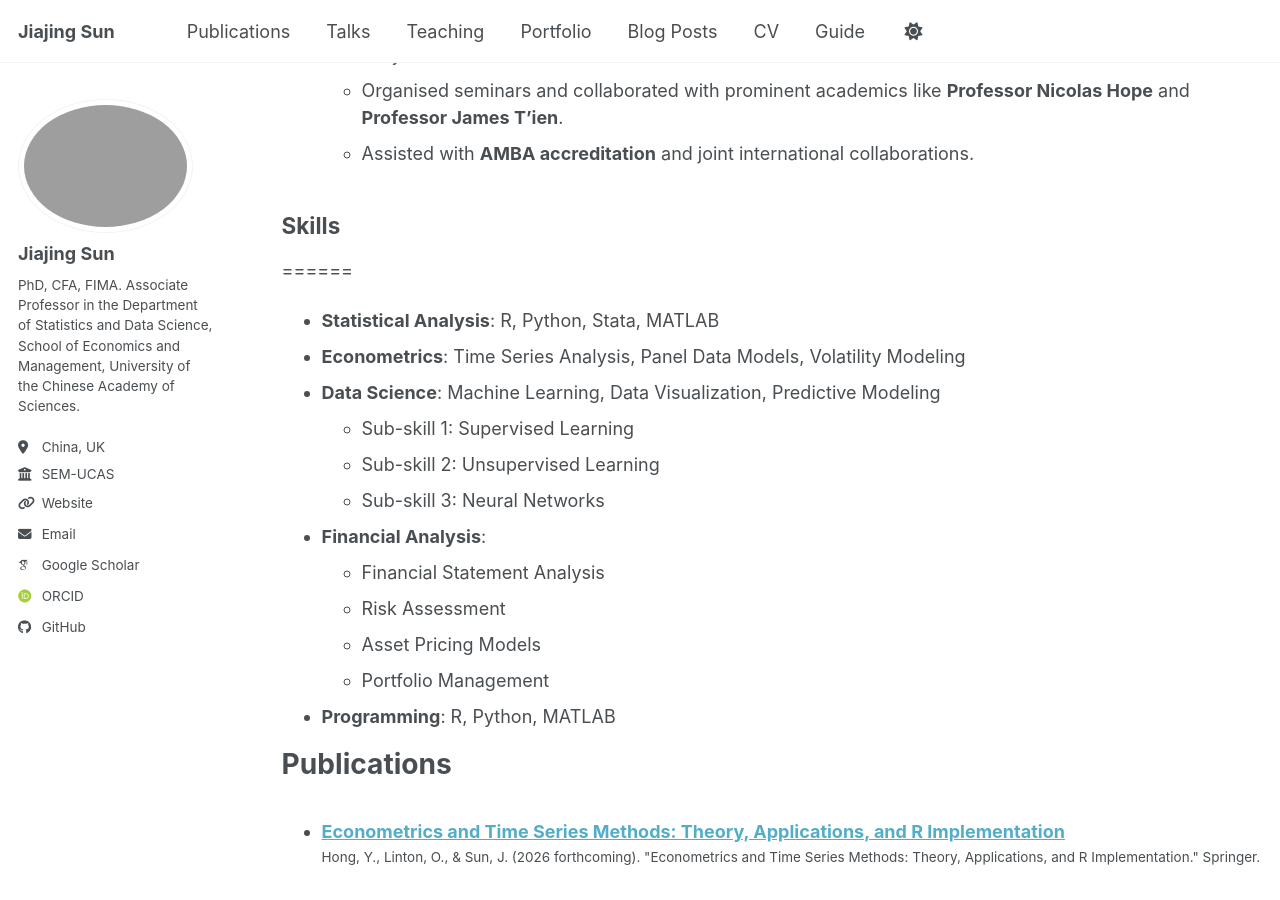
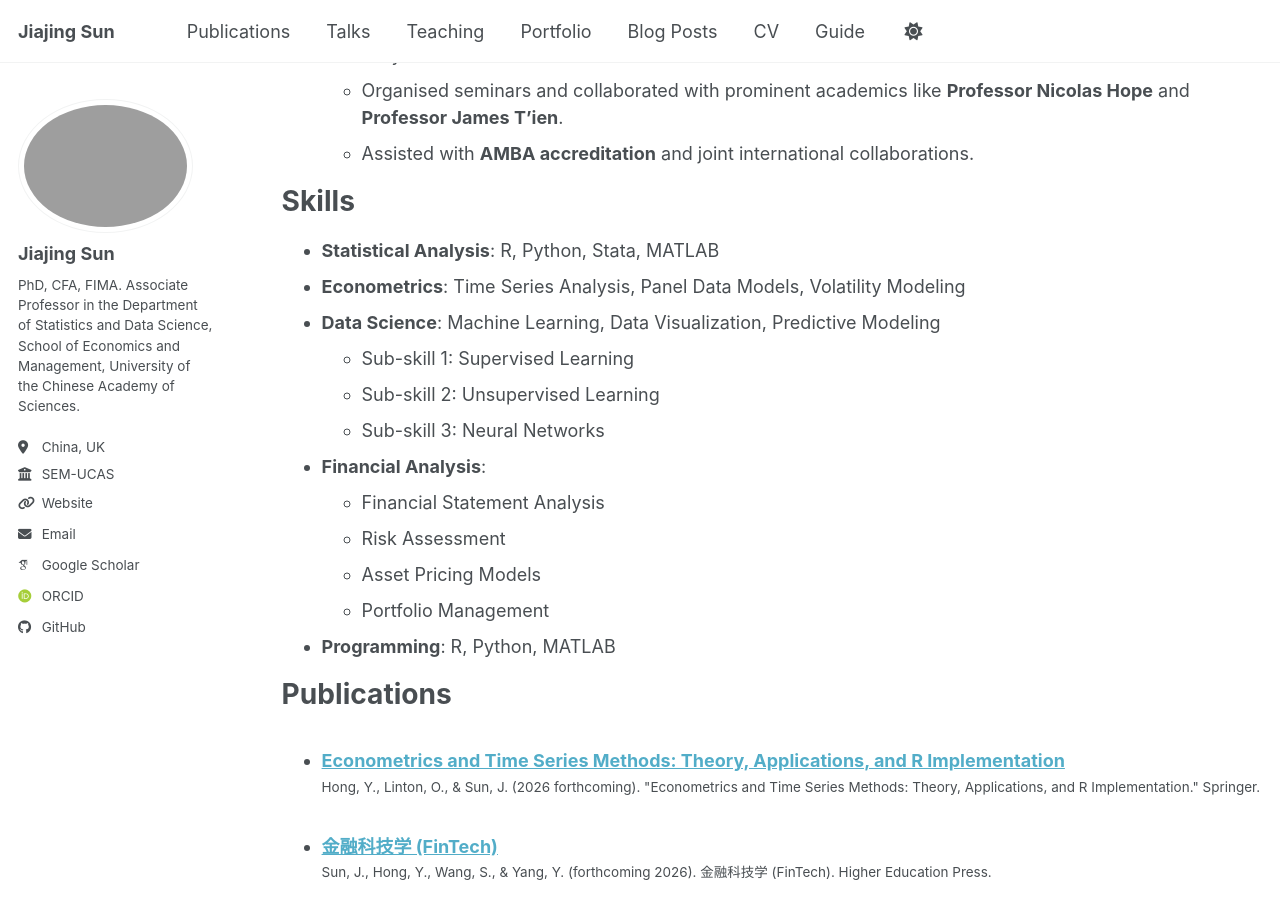
Before and after one commit to Jiajing-Sun/jiajing-sun.github.io, a Jekyll site: the page built from _pages/cv.md, in a window 1280 px wide and 900 px high, scrolled down 1363 px. Built offline with Jekyll 4.4.1, drawn with Linux system fonts in a browser that asks for light colours; some web fonts are replaced; a script bundle is joined from its source files by our own code; library files that are not in the unit come from our copies.

Commit message:
Update cv.md

```diff
--- a/_pages/cv.md
+++ b/_pages/cv.md
@@ -55,7 +55,7 @@
   - Assisted with **AMBA accreditation** and joint international collaborations.
 
 
-## Skills
+Skills
 ======
 * **Statistical Analysis**: R, Python, Stata, MATLAB
 * **Econometrics**: Time Series Analysis, Panel Data Models, Volatility Modeling
```
